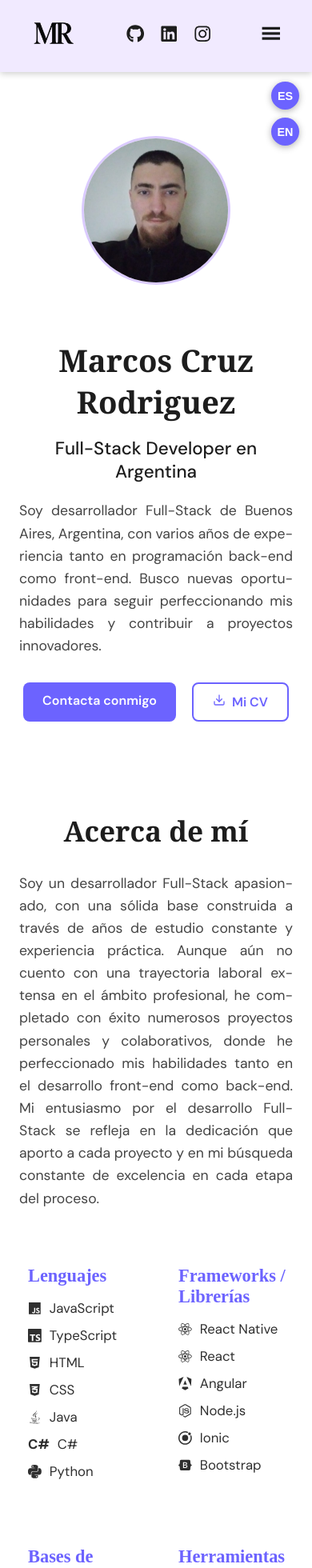
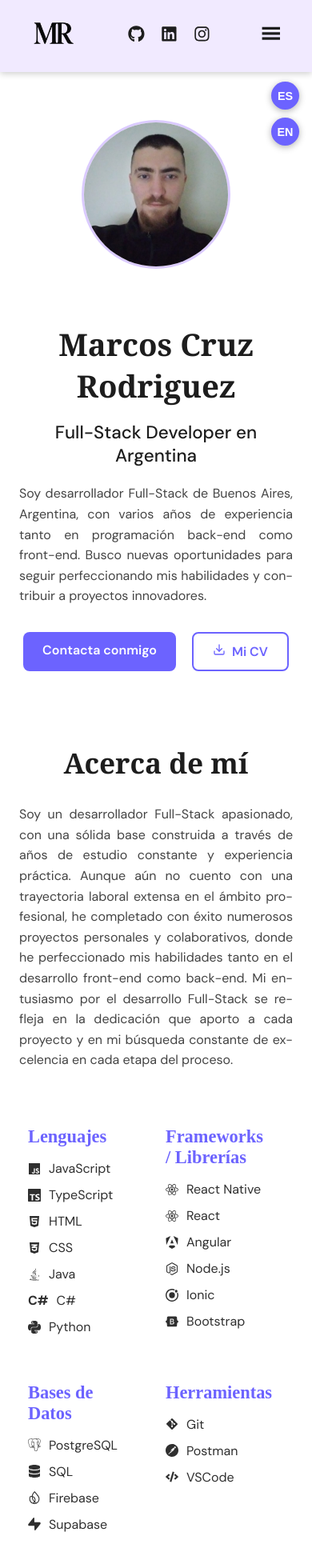
Before and after one commit to MarcosCrRodriguez/MR-Portfolio, a React (Vite) app: page / in a window 390 px wide. Shown: the top 1960 px of the page at 80% size. Built offline with nearby package versions, Linux system fonts and the light colour scheme.

Commit message:
responsive-styles

```diff
--- a/src/assets/data/projects.js
+++ b/src/assets/data/projects.js
@@ -95,8 +95,8 @@ const projects = [
   },
   {
     title: {
-      es: "Sitio institucional PAL",
-      en: "PAL Institutional Website",
+      es: "Sitio institucional - PAL",
+      en: "PAL - Institutional Website",
     },
     description: {
       es: "Sitio web institucional para la organización PAL, mostrando su misión, visión y servicios.",
--- a/src/components/Footer/Footer.css
+++ b/src/components/Footer/Footer.css
@@ -56,7 +56,7 @@
 }
 
 .footer-column {
-  min-width: 350px;
+  min-width: 280px;
   display: flex;
   flex-direction: column;
   align-items: center;
@@ -69,7 +69,7 @@
 }
 
 .footer-divider {
-  min-width: 350px;
+  min-width: 280px;
   height: 2px;
   background-color: #1d1d1d;
   border: none;
--- a/src/components/Navbar/Navbar.css
+++ b/src/components/Navbar/Navbar.css
@@ -140,4 +140,9 @@
   .nz-burger {
     display: block;
   }
+  .nz-icons a {
+    font-size: 1.3rem;
+    color: #1d1d1d;
+    transition: 0.2s;
+  }
 }
--- a/src/sections/About/About.css
+++ b/src/sections/About/About.css
@@ -35,7 +35,7 @@
 }
 
 .skill-category {
-  width: 220px;
+  width: 120px !important;
   text-align: left;
 }
 .skill-category h3 {
@@ -77,3 +77,26 @@
     text-align: left;
   }
 }
+
+@media (max-width: 768px) {
+  .about-section {
+    padding: 1px 24px;
+    background-color: #fff;
+    color: #1d1d1d;
+    text-align: center;
+  }
+
+  .about-skills {
+    display: grid;
+    grid-template-columns: repeat(2, 1fr);
+    gap: 24px;
+  }
+
+  .skill-category li {
+    font-size: 1rem;
+  }
+
+  .about-description {
+    font-size: 1rem;
+  }
+}
--- a/src/sections/Contact/Contact.css
+++ b/src/sections/Contact/Contact.css
@@ -85,4 +85,8 @@
   .contact-form textarea {
     padding-right: 1px;
   }
+
+  .contact-description {
+    font-size: 1rem;
+  }
 }
--- a/src/sections/Home/Home.css
+++ b/src/sections/Home/Home.css
@@ -74,3 +74,12 @@
 .home-button.secondary:hover {
   background-color: #f1eaff;
 }
+
+@media (max-width: 768px) {
+  .home-section {
+    padding: 60px 24px;
+  }
+  .home-description {
+    font-size: 1rem;
+  }
+}
--- a/src/sections/Services/Services.css
+++ b/src/sections/Services/Services.css
@@ -82,3 +82,22 @@
   line-height: 1.5;
   color: #444;
 }
+
+@media (max-width: 768px) {
+  .services-section {
+    padding: 16px 24px;
+  }
+
+  .services-description {
+    font-size: 1rem;
+  }
+
+  .services-list {
+    display: flex;
+    flex-wrap: wrap;
+    justify-content: center;
+    gap: 2px;
+    max-width: 1200px;
+    margin: 0 auto;
+  }
+}
--- a/src/sections/Works/Works.css
+++ b/src/sections/Works/Works.css
@@ -122,3 +122,9 @@
 .fade-out {
   animation: fadeOutSlide 0.6s ease forwards;
 }
+
+@media (max-width: 768px) {
+  .projects-description {
+    font-size: 1rem;
+  }
+}
```
